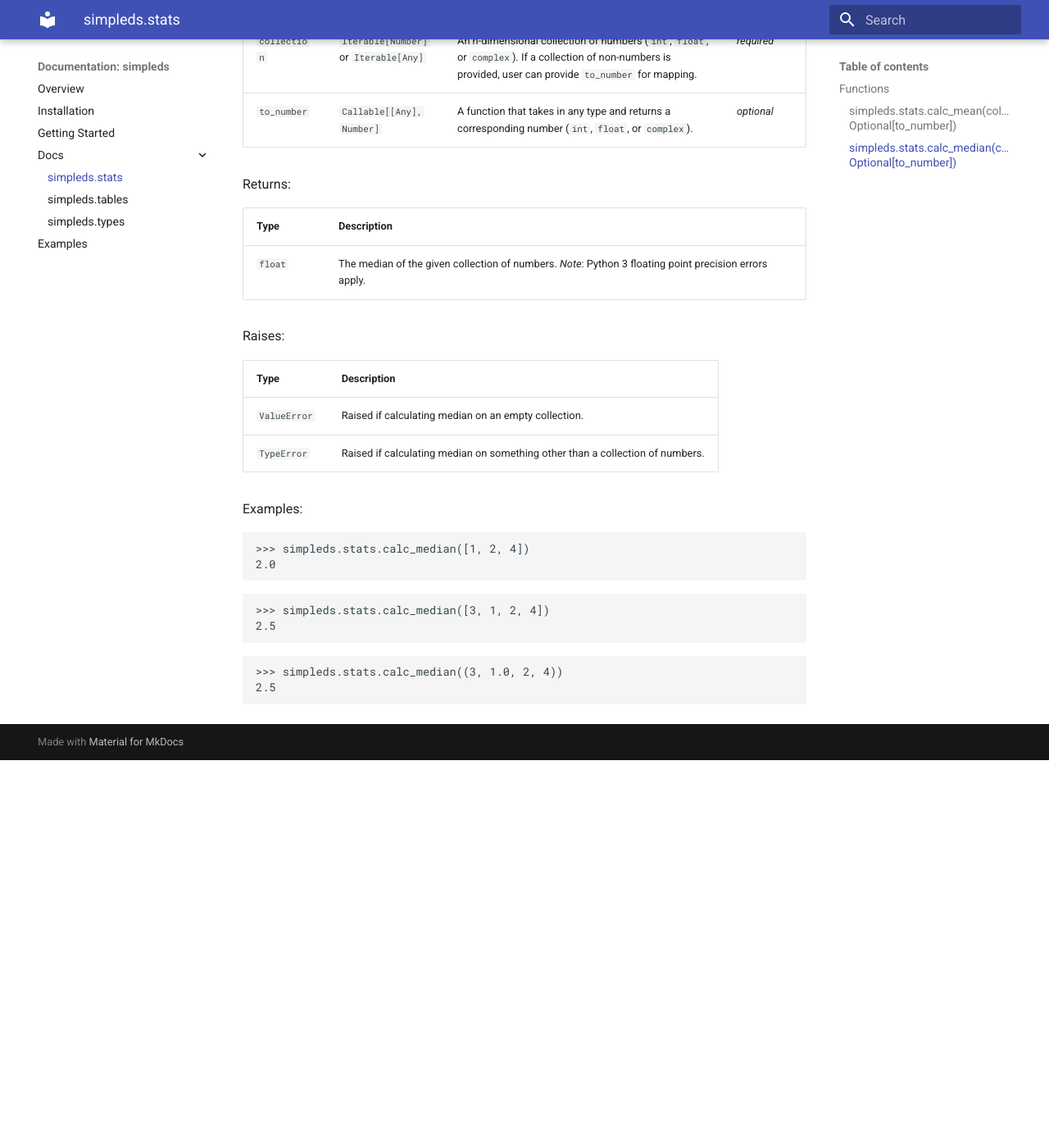
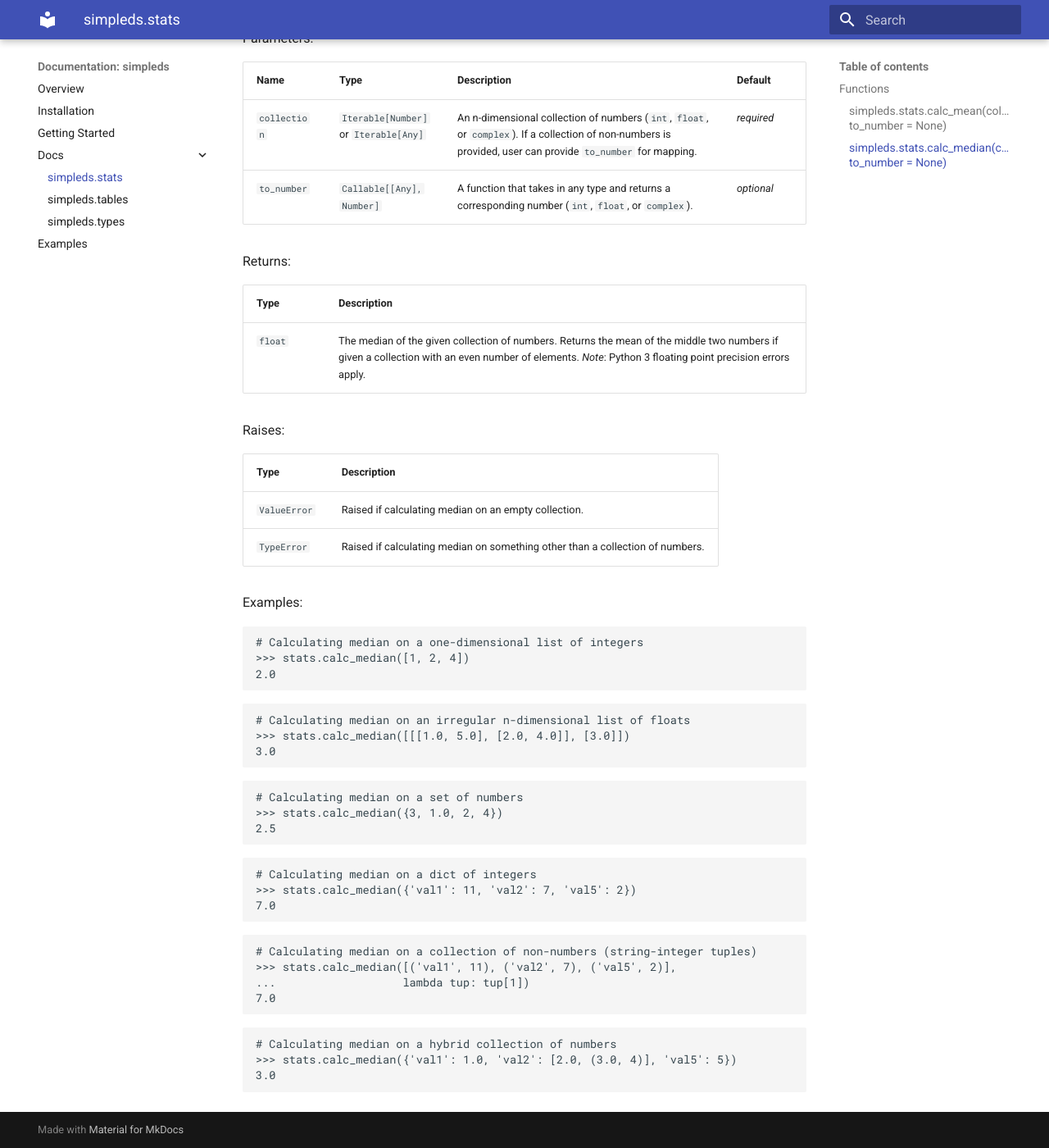
Before and after one commit to keiferc/simpleds, an MkDocs documentation site: the page built from docs/interfaces/stats.md, in a window 1280 px wide and 1400 px high, scrolled down 1669 px. Shown: the whole window at 82% size. Built offline with MkDocs 1.6.1 and Material for MkDocs 9.7.7, drawn with Linux system fonts in a browser that asks for light colours; before the commit the page ends 2596 px from its top, so only the background shows below that; some of the changed text lies outside the part shown.

Commit message:
finished calc_median

````diff
--- a/docs/interfaces/stats.md
+++ b/docs/interfaces/stats.md
@@ -5,7 +5,7 @@ functions for data science usage.
 
 ## Functions
 
-### `simpleds.stats.calc_mean(collection, Optional[to_number])`
+### `simpleds.stats.calc_mean(collection, to_number = None)`
 Parameters:
 
 | Name | Type | Description | Default |
@@ -40,7 +40,7 @@ Examples:
 ```
 ```python
 # Calculating mean on a set of numbers
->>> simpleds.stats.calc_mean((3, 1.0, 2, 4))
+>>> simpleds.stats.calc_mean({3, 1.0, 2, 4})
 2.5
 ```
 ```python
@@ -54,8 +54,13 @@ Examples:
 ...                          lambda tup: tup[1])
 6.666666666666667
 ```
+```python
+# Calculating mean on a hybrid collection of numbers
+>>> stats.calc_mean({'val1': 1.0, 'val2': [2.0, (3.0, 4)], 'val5': 5})
+3.0
+```
 
-### `simpleds.stats.calc_median(collection, Optional[to_number])`
+### `simpleds.stats.calc_median(collection, to_number = None)`
 
 Parameters:
 
@@ -68,7 +73,7 @@ Returns:
 
 | Type | Description |
 | ---- | ----------- |
-| `float` | The median of the given collection of numbers. *Note*: Python 3 floating point precision errors apply. |
+| `float` | The median of the given collection of numbers. Returns the mean of the middle two numbers if given a collection with an even number of elements. *Note*: Python 3 floating point precision errors apply. |
 
 Raises:
 
@@ -80,14 +85,33 @@ Raises:
 Examples:
 
 ```python
->>> simpleds.stats.calc_median([1, 2, 4])
+# Calculating median on a one-dimensional list of integers
+>>> stats.calc_median([1, 2, 4])
 2.0
 ```
 ```python
->>> simpleds.stats.calc_median([3, 1, 2, 4])
+# Calculating median on an irregular n-dimensional list of floats
+>>> stats.calc_median([[[1.0, 5.0], [2.0, 4.0]], [3.0]])
+3.0
+```
+```python
+# Calculating median on a set of numbers
+>>> stats.calc_median({3, 1.0, 2, 4})
 2.5
 ```
 ```python
->>> simpleds.stats.calc_median((3, 1.0, 2, 4))
-2.5
+# Calculating median on a dict of integers
+>>> stats.calc_median({'val1': 11, 'val2': 7, 'val5': 2})
+7.0
 ```
+```python
+# Calculating median on a collection of non-numbers (string-integer tuples)
+>>> stats.calc_median([('val1', 11), ('val2', 7), ('val5', 2)],
+...                   lambda tup: tup[1])
+7.0
+```
+```python
+# Calculating median on a hybrid collection of numbers
+>>> stats.calc_median({'val1': 1.0, 'val2': [2.0, (3.0, 4)], 'val5': 5})
+3.0
+```
````
Also changed, not shown: 2 other files.
